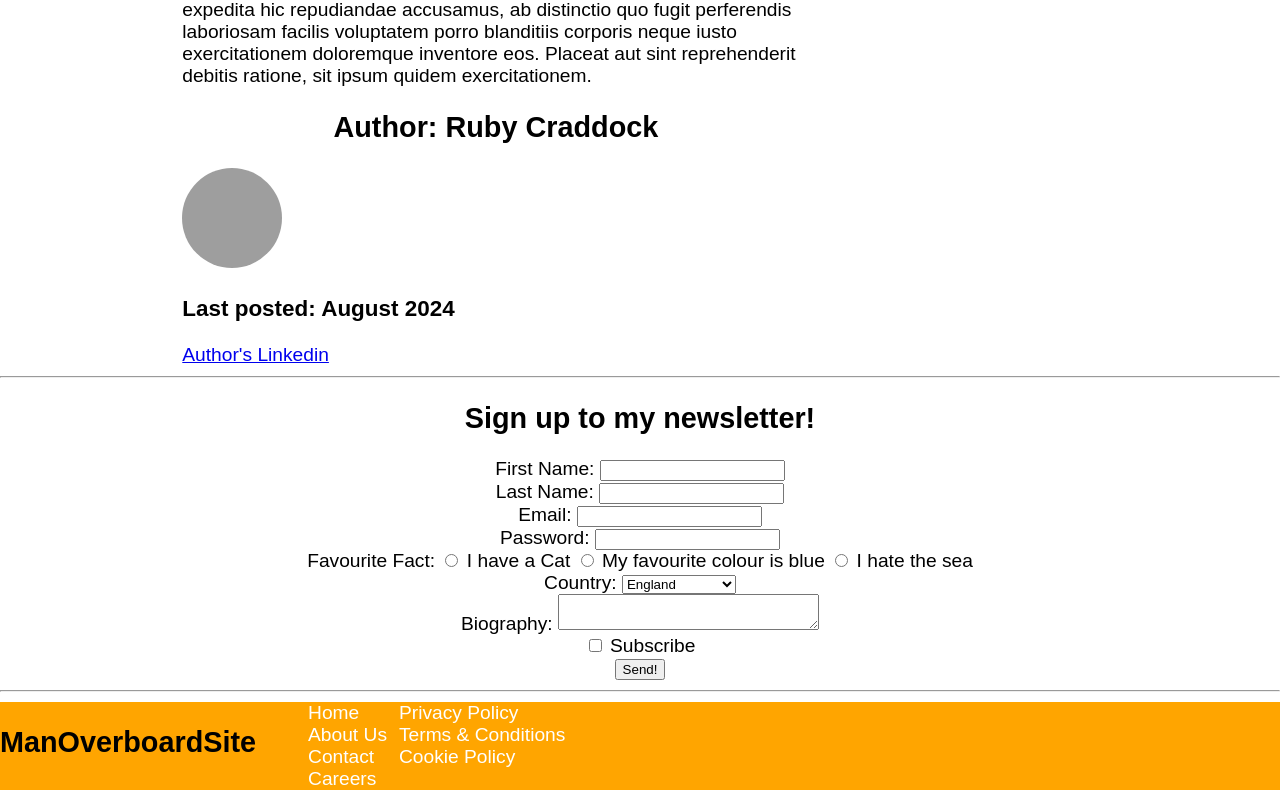
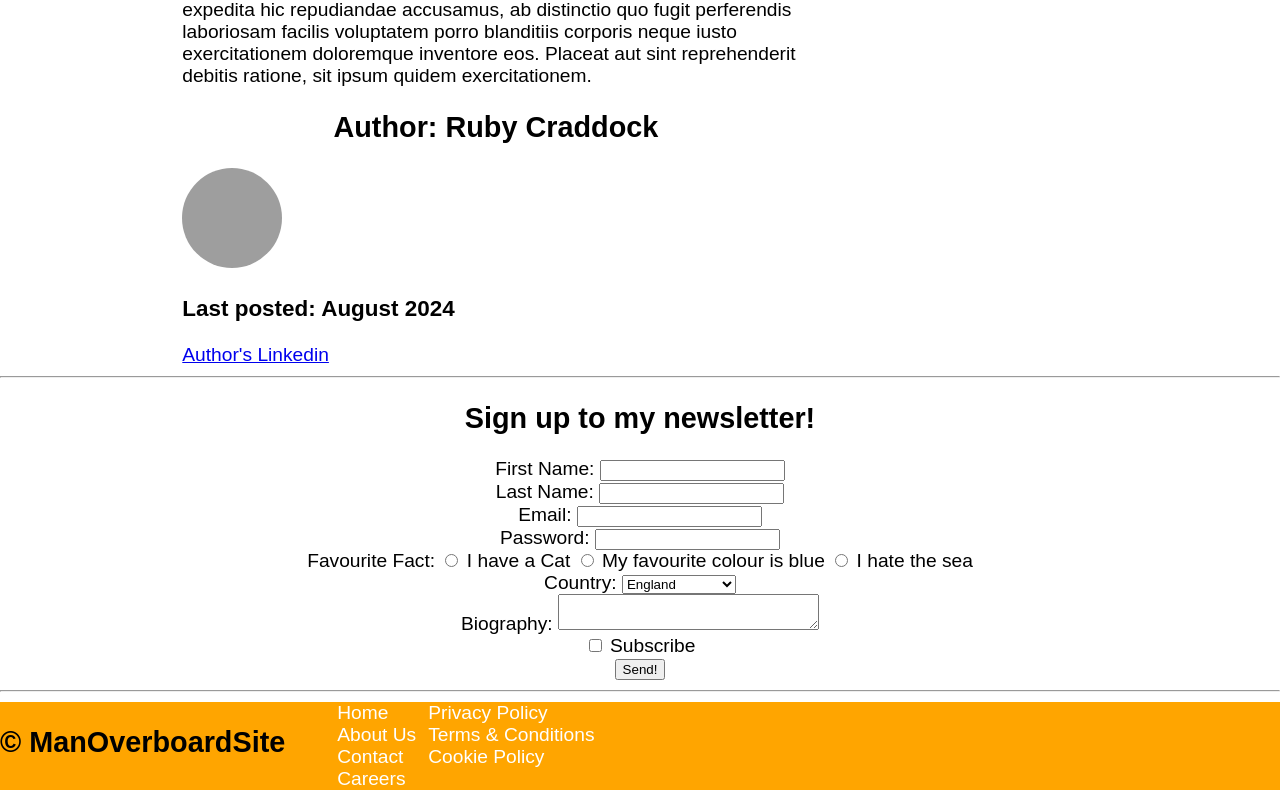
Before and after one commit to rubycrad28/rubycrad28.github.io, a plain HTML site: page index.html in a window 1280 px wide. Shown: the part 2264-3054 px from the top of the page. Drawn offline with Linux system fonts and the light colour scheme; no server answers; grey boxes are pictures that could not be loaded.

Commit message:
Update index.html

```diff
--- a/index.html
+++ b/index.html
@@ -144,7 +144,7 @@ rel="stylesheet">
     </main>
 
     <footer>
-       <h2>ManOverboardSite</h2>
+       <h2>&copy; ManOverboardSite</h2>
        <section>
             <nav>
                 <ul id="footer-ul">
```
